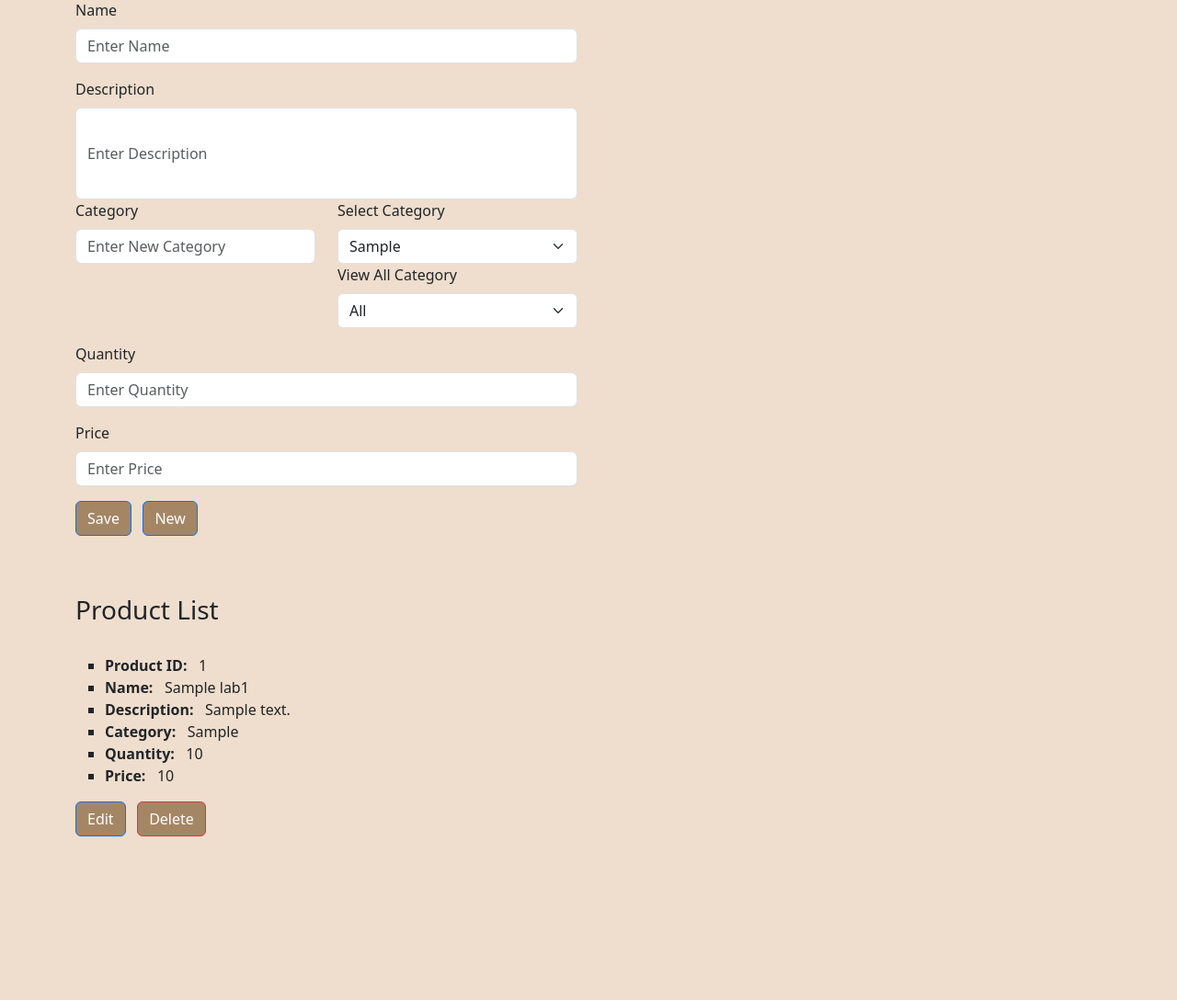
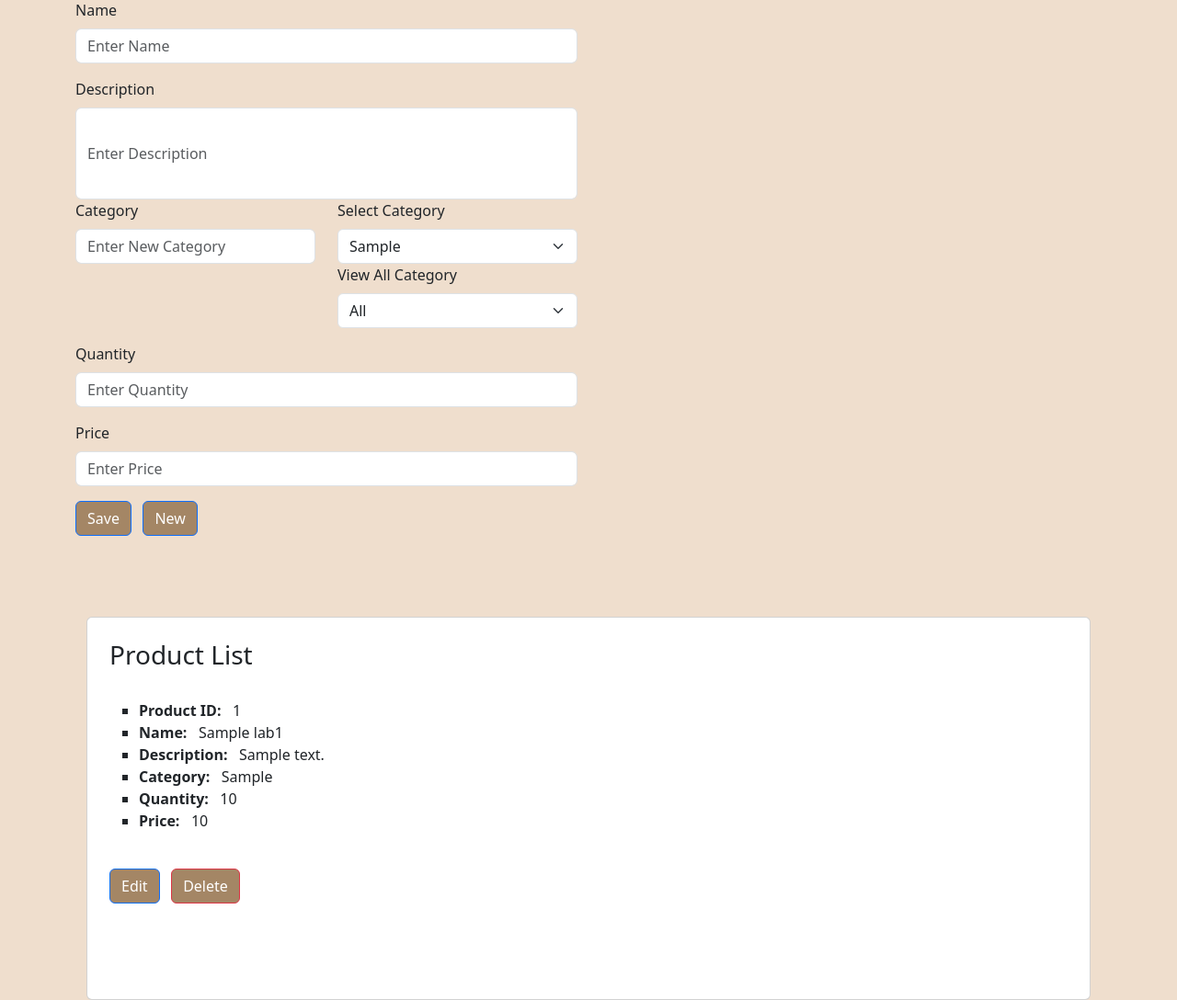
Before and after one commit to K1ngJJ/Lab1_Crud, a CodeIgniter 4 app: the page made by app/Views/jhome.php in a window 1280 px wide. Shown: the part 203-1291 px from the top of the page at 92% size. Before the commit the page ends 1113 px from the top, so only its background shows below. Run offline with PHP 8.4 and a stand-in for CodeIgniter, Linux system fonts and the light colour scheme; the template is opened without the code that fills it: most values are stand-ins (such as "Sample title", 1, 10 or a date in 2020); some libraries are stand-ins or nearby versions.

Commit message:
Update jhome.php

```diff
--- a/app/Views/jhome.php
+++ b/app/Views/jhome.php
@@ -140,37 +140,50 @@
     </form>
   </div>
 </div>
-</div>
 
 
 
+<br>
+ <br>
 <div class="mt-5">
+  <div class="container mt-4">
+    <div class="card p-4">
+       <div class="right">
+
 
   <h3 class="d-inline-block">Product List</h3>
   <br>
-   <br>
+
    	<table class="table table-striped mt-3">
 <ul style="list-style-type:square">
 
 	<?php foreach ($lab1 as $us): ?>
+    <br>
+
 		                <li><b>Product ID:   &nbsp;&nbsp;</b><?= $us['ID'] ?></li>
 		                <li><b>Name:   &nbsp;&nbsp;</b><?= $us['ProductName'] ?></li>
 		                <li><b>Description:   &nbsp;&nbsp;</b><?= $us['ProductDescription'] ?></li>
 		                <li><b>Category: 	&nbsp;&nbsp;</b><?= $us['ProductCategory'] ?></li>
 		                <li><b>Quantity:	&nbsp;&nbsp;</b><?= $us['ProductQuantity'] ?></li>
 		                <li><b>Price: 	 &nbsp;&nbsp;</b><?= $us['ProductPrice'] ?></li>
-
+                    <br />
                       </ul>
 		                    <a href="/edit/<?= $us['ID']?>" class="btn btn-primary" style="background-color: #a48665">Edit</a>
                         &nbsp;
 		                    <a href="/delete/<?= $us['ID']?>" class="btn btn-danger" style="background-color: #a48665">Delete</a>
 		                </li>
 		               <br>
+                   <br>
+                    <br>
 		        <?php endforeach; ?>
             </table>
 </div>
 <script src="https://cdn.jsdelivr.net/npm/bootstrap@5.3.0/dist/js/bootstrap.bundle.min.js"></script>
 </div>
 </div>
+</div>
+</div>
+</div>
+</div>
 </body>
 </html>
```
